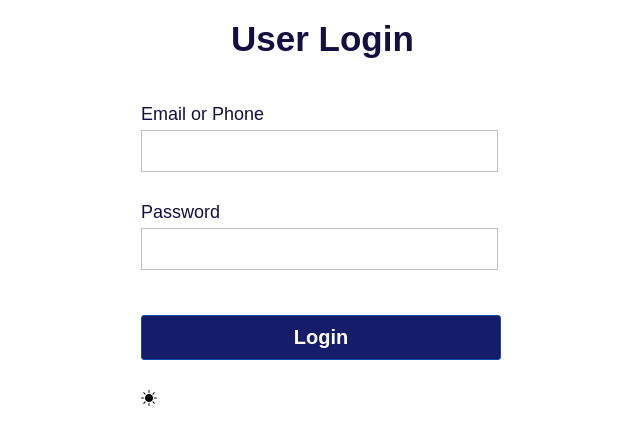
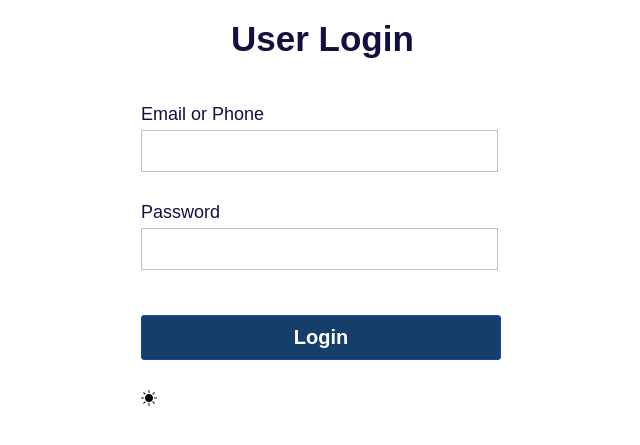
Before and after one commit to Cedrick13/Simple-Crud, a PHP site: page / in a window 1280 px wide, with the pointer over the restyled element. Shown: the part 101-546 px from the top of the page, without its empty margins (314-954 px from the left). Run offline with PHP 8.4, Linux system fonts and the light colour scheme; some libraries are stand-ins or nearby versions.

Commit message:
Login BG

```diff
--- a/main.css
+++ b/main.css
@@ -58,7 +58,7 @@ body{
 	transition: .5s;
 }
 .login_form button:hover{
-	background: #151c6a;
+	background: #153e6a;
 }
 .login_form #email_error,
 .login_form #pass_error{
```
